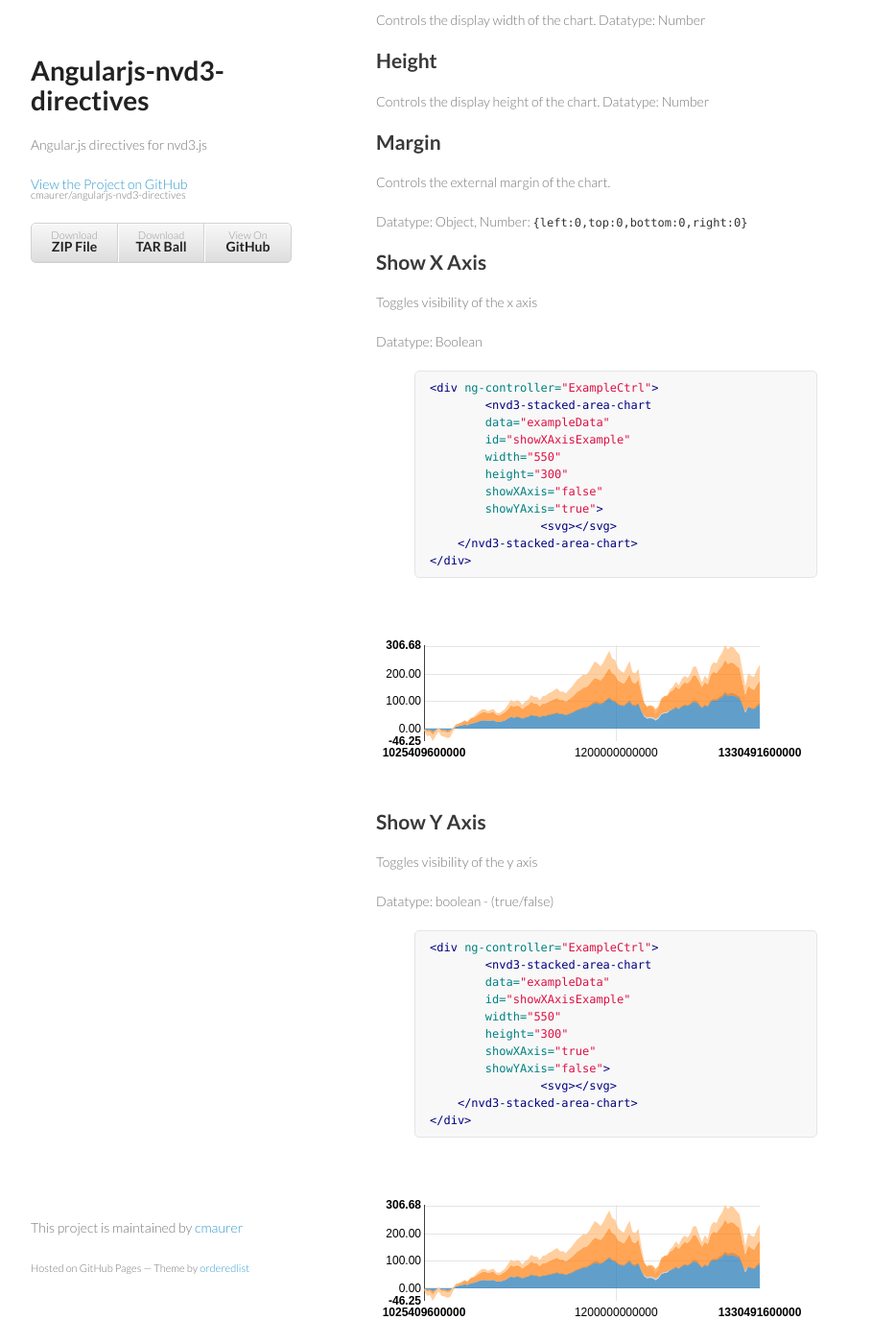
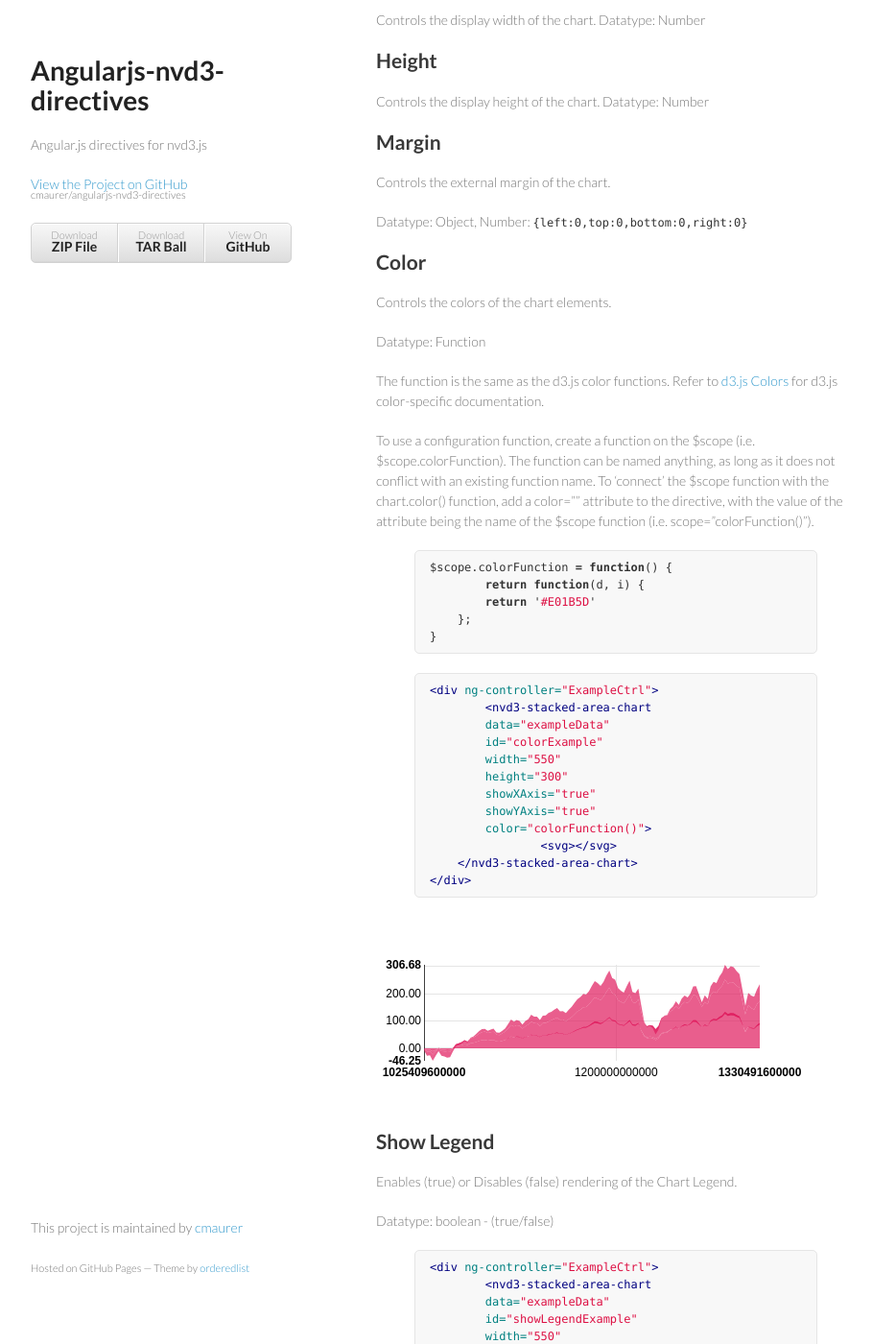
Before and after one commit to angularjs-nvd3-directives/angularjs-nvd3-directives, a Jekyll site: the page built from stacked.area.chart.md, in a window 1280 px wide and 1400 px high, scrolled down 1895 px. Shown: the whole window at 96% size, without its empty margins (178-1087 px from the left). Built offline with Jekyll 4.4.1, drawn with Linux system fonts in a browser that asks for light colours.

Commit message:
remove showXAxis and showYAxis from documentation

```diff
--- a/stacked.area.chart.md
+++ b/stacked.area.chart.md
@@ -160,69 +160,6 @@
 Controls the external margin of the chart.
 
 Datatype: Object, Number: ``{left:0,top:0,bottom:0,right:0}``
-
-## Show X Axis
-Toggles visibility of the x axis
-
-Datatype: Boolean
-
-{% highlight html %}
-<div ng-controller="ExampleCtrl">
-	<nvd3-stacked-area-chart
-    	data="exampleData"
-        id="showXAxisExample"
-        width="550"
-        height="300"
-        showXAxis="false"
-        showYAxis="true">
-    		<svg></svg>
-    </nvd3-stacked-area-chart>
-</div>
-{% endhighlight %}
-
-<div ng-controller="ExampleCtrl">
-	<nvd3-stacked-area-chart
-    	data="exampleData"
-        id="showXAxisExample"
-        width="550"
-        height="300"
-        showXAxis="false"
-        showYAxis="true">
-    		<svg></svg>
-    </nvd3-stacked-area-chart>
-</div>
-
-## Show Y Axis
-Toggles visibility of the y axis
-
-Datatype: boolean - (true/false)
-
-{% highlight html %}
-<div ng-controller="ExampleCtrl">
-	<nvd3-stacked-area-chart
-    	data="exampleData"
-        id="showXAxisExample"
-        width="550"
-        height="300"
-        showXAxis="true"
-        showYAxis="false">
-    		<svg></svg>
-    </nvd3-stacked-area-chart>
-</div>
-{% endhighlight %}
-
-<div ng-controller="ExampleCtrl">
-	<nvd3-stacked-area-chart
-    	data="exampleData"
-        id="showYAxisExample"
-        width="550"
-        height="300"
-        showXAxis="true"
-        showYAxis="false">
-    		<svg></svg>
-    </nvd3-stacked-area-chart>
-</div>
-
 
 ## Color
 Controls the colors of the chart elements.
```
